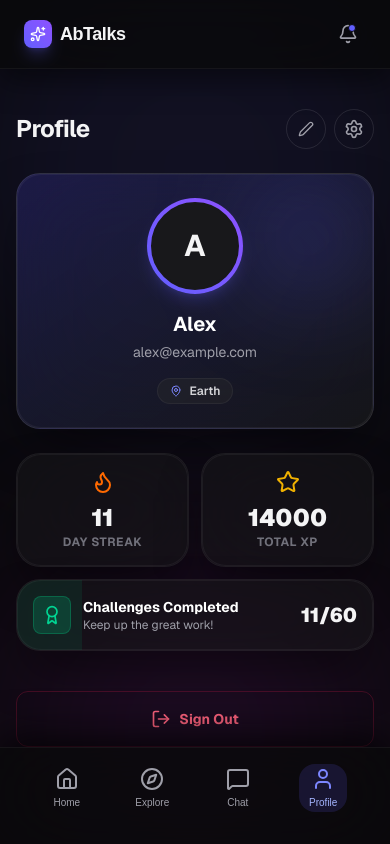
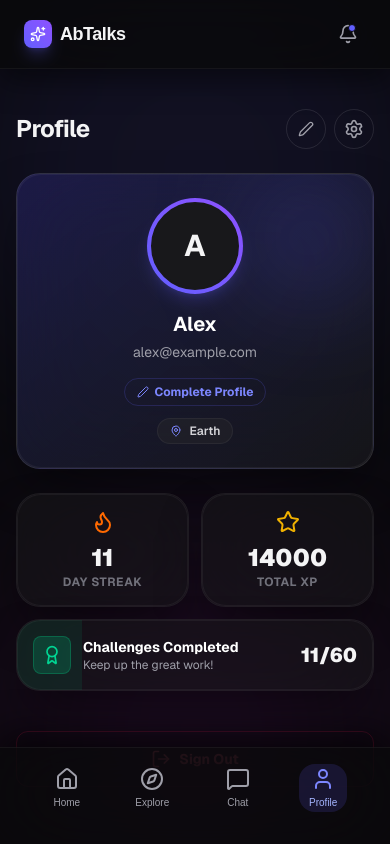
Before and after one commit to Anivaran2006/abtalks-redesign, a Next.js app: page /profile in a window 390 px wide. Shown: the top 844 px of the page. Built offline with nearby package versions, Linux system fonts and the light colour scheme.

Commit message:
finalize ABTalks responsive challenge experience

```diff
--- a/src/app/profile/page.tsx
+++ b/src/app/profile/page.tsx
@@ -2,7 +2,7 @@
 
 import * as React from "react";
 import { motion } from "framer-motion";
-import { Settings, LogOut, Award, Flame, Star, MapPin, Edit2, Check, X } from "lucide-react";
+import { Settings, LogOut, Award, Flame, Star, MapPin, Edit2, Check, X, User as UserIcon } from "lucide-react";
 import { Card, CardContent } from "@/components/ui/Card";
 import { Button } from "@/components/ui/Button";
 import { useAppContext } from "@/context/AppContext";
@@ -109,6 +109,12 @@ export default function ProfilePage() {
               )}
 
               {!isEditing && (
+                <Button onClick={() => setIsEditing(true)} variant="ghost" className="h-7 px-3 text-xs text-indigo-400 hover:text-indigo-300 hover:bg-indigo-500/10 mb-3 rounded-full border border-indigo-500/20">
+                  <Edit2 className="w-3 h-3 mr-1.5" /> Complete Profile
+                </Button>
+              )}
+
+              {!isEditing && (
                 <div className="flex items-center gap-2 text-xs font-semibold px-3 py-1 bg-zinc-800/50 rounded-full border border-white/5 text-zinc-300">
                   <MapPin className="w-3 h-3 text-indigo-400" />
                   Earth
@@ -117,6 +123,26 @@ export default function ProfilePage() {
             </CardContent>
           </Card>
         </motion.div>
+
+        {/* Empty Profile / Incomplete Profile Banner */}
+        {!isEditing && (!user?.name || user?.name === "") && (
+          <Card className="bg-gradient-to-r from-indigo-900/30 to-violet-900/30 border-indigo-500/30">
+            <CardContent className="p-4 flex flex-col sm:flex-row items-center justify-between gap-4">
+              <div className="flex items-center gap-3">
+                <div className="p-2 rounded-xl bg-indigo-500/20 text-indigo-400 shrink-0">
+                  <UserIcon className="w-5 h-5" />
+                </div>
+                <div className="text-center sm:text-left">
+                  <h4 className="text-sm font-bold text-white">Complete Your Profile</h4>
+                  <p className="text-xs text-zinc-400">Set your display name and email to customize your experience.</p>
+                </div>
+              </div>
+              <Button onClick={() => setIsEditing(true)} className="bg-indigo-600 hover:bg-indigo-500 text-white text-xs px-4 h-9 shrink-0">
+                Complete Profile
+              </Button>
+            </CardContent>
+          </Card>
+        )}
 
         {/* Stats */}
         <div className="grid grid-cols-2 lg:grid-cols-4 gap-3">
--- a/src/components/features/dashboard/TaskCard.tsx
+++ b/src/components/features/dashboard/TaskCard.tsx
@@ -76,7 +76,7 @@ export function TaskCard({ dayNumber, title, difficulty, estTime, skills }: Task
         <CardFooter className="relative z-10">
           <Link href={`/day/${dayNumber}`} className="w-full">
             <Button variant="primary" className="w-full gap-2 text-base h-12 group">
-              Continue Challenge
+              {dayNumber === 1 ? "Start Day 1 Challenge" : "Continue Challenge"}
               <ArrowRight className="w-4 h-4 group-hover:translate-x-1 transition-transform" />
             </Button>
           </Link>
```
